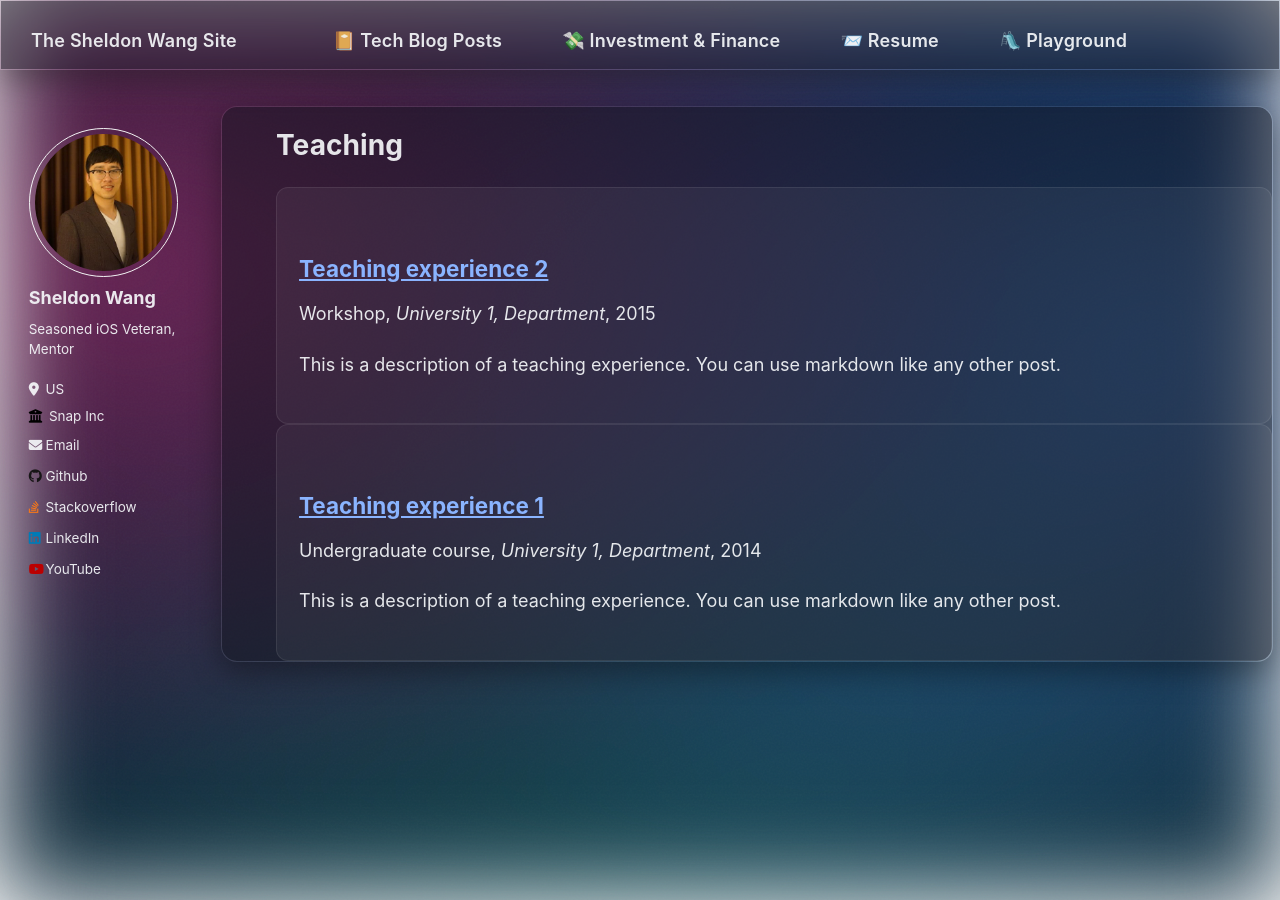
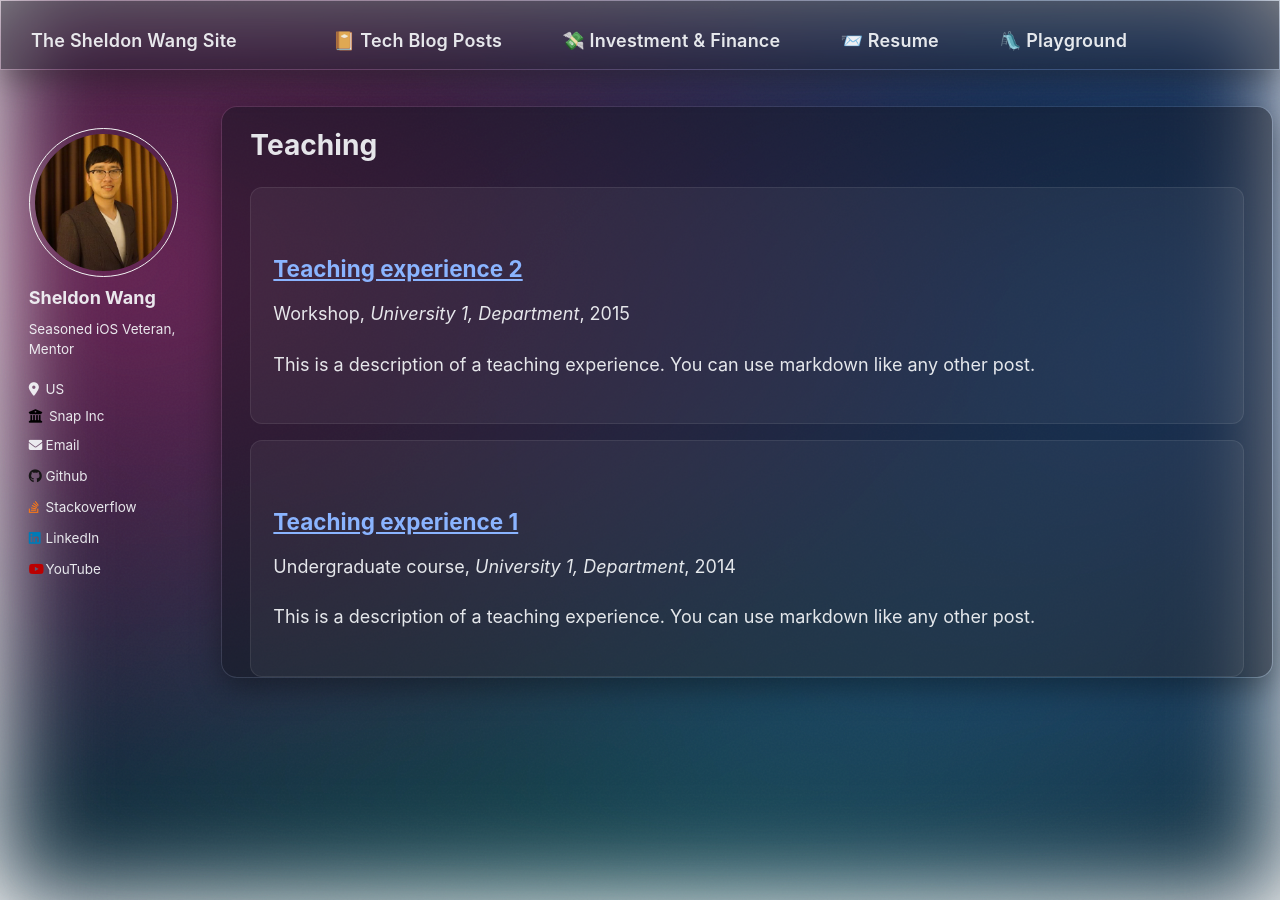
Before and after one commit to SheldonWangRJT/SheldonWangRJT.Github.io, a Jekyll site: the page built from _pages/teaching.html, in a window 1280 px wide and 900 px high. Built offline with Jekyll 4.4.1, drawn with Linux system fonts in a browser that asks for light colours.

Commit message:
Archive: symmetric side padding; sidebar sticky offset below navbar

```diff
--- a/assets/css/main.scss
+++ b/assets/css/main.scss
@@ -126,6 +126,15 @@ html, body {
   background: transparent !important;
 }
 
+/* Global sizing variables */
+:root {
+  --masthead-offset: 64px; /* approximate masthead height on desktop */
+}
+
+@media screen and (min-width: 1024px) {
+  :root { --masthead-offset: 72px; }
+}
+
 /* Animated gradient background */
 body::before {
   content: "";
@@ -228,12 +237,23 @@ thead th {
   background-color: rgba(255, 255, 255, 0.05);
   border: 1px solid rgba(255, 255, 255, 0.08);
   border-radius: 12px;
+  /* add breathing gap between items */
+  margin-block: clamp(8px, 1.5vw, 16px);
 }
 
-/* Archive (posts list) spacing: title vs container */
+/* Avoid extra bottom space after the last item */
+.archive .list__item:last-child,
+.archive .grid__item:last-child,
+.archive .teaser:last-child {
+  margin-bottom: 0;
+}
+
+/* Archive (posts list) spacing: title vs container and side padding */
 .archive {
   /* Ensure the archive container has inner padding per design */
   padding-top: clamp(12px, 2.5vw, 24px);
+  /* Add symmetric horizontal padding so items don't touch right edge */
+  padding-inline: clamp(12px, 3vw, 28px);
 }
 
 .archive .page__title,
@@ -317,7 +337,7 @@ thead th {
 @media screen and (min-width: 768px) {
   .sidebar {
     position: sticky;
-    top: 24px; /* keeps it below masthead */
+    top: calc(var(--masthead-offset) + env(safe-area-inset-top) + 8px);
     background-color: transparent !important;
     backdrop-filter: none !important;
     -webkit-backdrop-filter: none !important;
```
